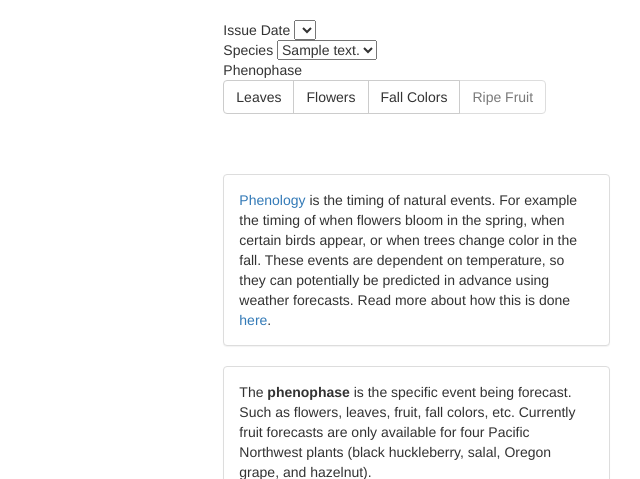
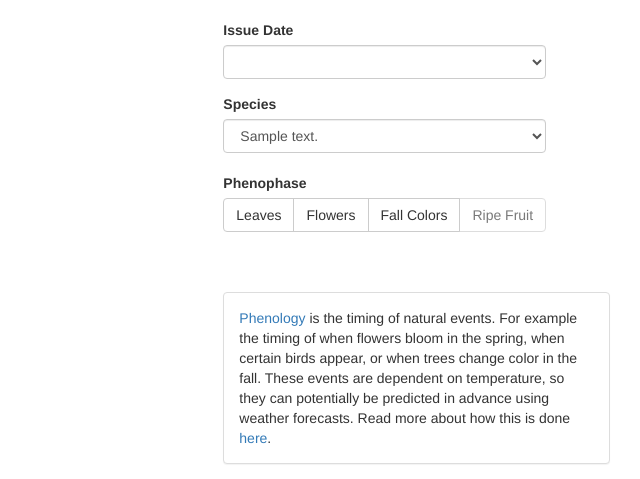
Before and after one commit to sdtaylor/phenology_forecasts_app, a Django app: page / in a window 1280 px wide. Shown: the part 52-531 px from the top of the page, without its empty margins (640-1280 px from the left). Run offline with Django 3.2, Linux system fonts and the light colour scheme; tables that the repository leaves empty hold one stand-in row (values such as "Sample post"); lists and menus that the app fills with data are empty; some libraries are stand-ins or nearby versions.

Commit message:
fancy bootstrap menus/buttons

```diff
--- a/main/templates/main/index.html
+++ b/main/templates/main/index.html
@@ -27,8 +27,10 @@
                 <div>
                   <table>
                      <tr>
-                        <td>Issue Date
-                            <select id="issue_date_select" class="selectpicker" onchange="init_page()">
+                        <td>
+                            <div class="form-group">
+                            <label for="issue_date_select">Issue Date</label>
+                            <select id="issue_date_select" class="form-control" onchange="init_page()">
                             {% for issue_date in available_issue_dates %}
                                 {% if issue_date.default == 1 %}
                                     <option value={{issue_date.issue_date}} selected="selected">{{issue_date.display_text}}</option>
@@ -37,11 +39,14 @@
                                 {% endif %}
                             {% endfor %}
                             </select>
+
                         </td>
                     </tr>
                      <tr>
-                        <td>Species
-                            <select id="species_select" class="selectpicker" data-live-search="true" onchange="init_page()">
+                        <td>
+
+                            <label for="species_select">Species</label>
+                            <select id="species_select" class="form-control" onchange="init_page()">
                             {% for species in available_species %}
                                 {% if species.default == 1 %}
                                     <option value={{species.species}} selected="selected">{{species.display_text}}</option>
@@ -50,15 +55,20 @@
                                 {% endif %}
                             {% endfor %}
                             </select>
+
                         </td>
                     </tr>
                      <tr>
-                        <td>Phenophase<br>
-                         <div class="btn-group" role="group" aria-label="...">
+                        <td>
+                        <br>
+                         <label for="phenophase_select">Phenophase</label>
+                         <br>
+                         <div class="btn-group" role="group" id="phenophase_select" aria-label="...">
                           <button type="button" onclick="update_phenophase(371)" id="leaf-button" class="btn btn-default">Leaves</button>
                           <button type="button" onclick="update_phenophase(501)" id="flower-button" class="btn btn-default">Flowers</button>
                           <button type="button" onclick="update_phenophase(498)" id="fall-button" class="btn btn-default">Fall Colors</button>
                           <button type="button" onclick="update_phenophase(390)" id="fruit-button" class="btn btn-default" disabled>Ripe Fruit</button>
+                        </div>
                         </div>
                         </td>
                     </tr>
```
